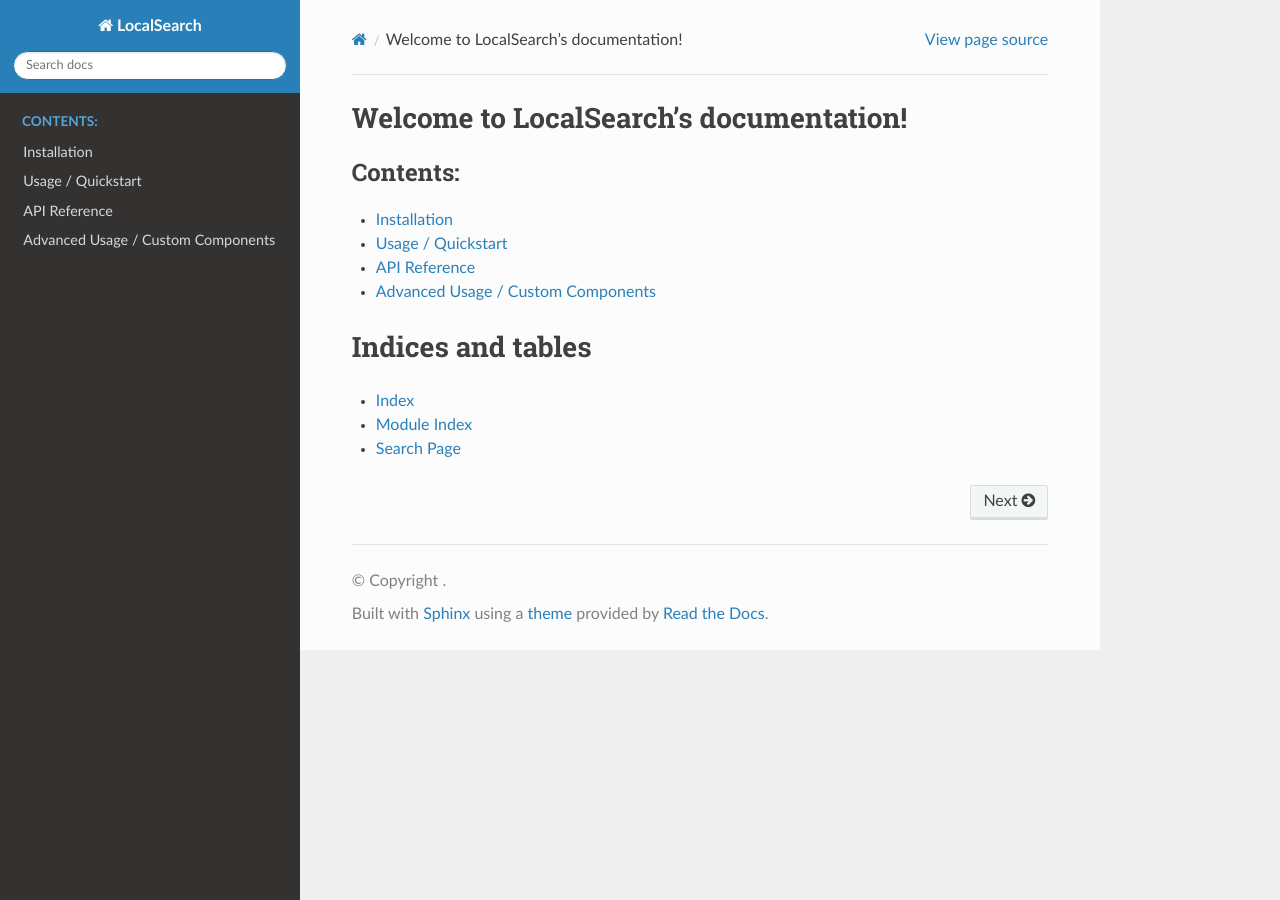
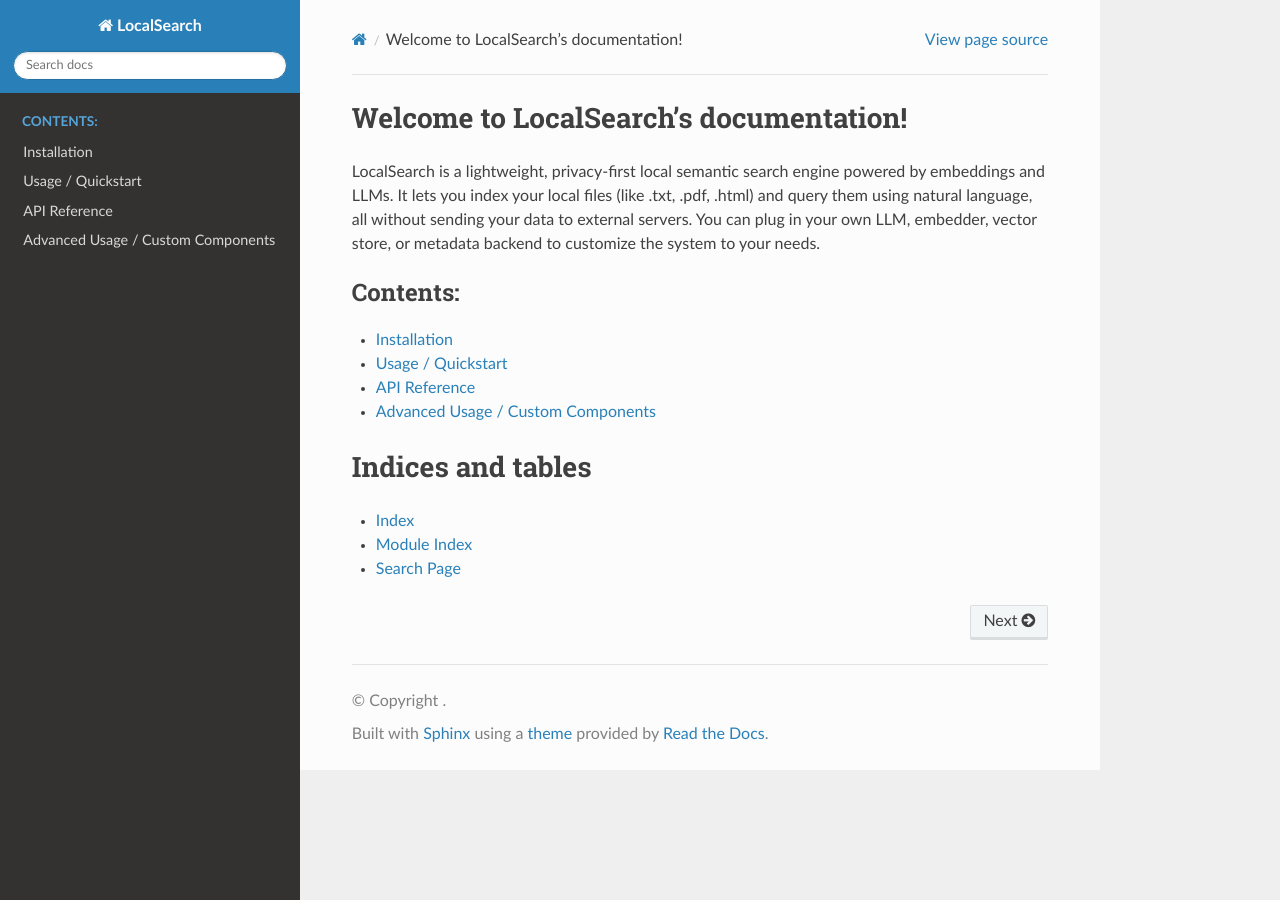
Before and after one commit to RickSanchezStoic/LocalSearch, a Sphinx documentation site: the page built from docs/index.rst, in a window 1280 px wide. Built offline with Sphinx 7.4.7 and the Read the Docs theme 3.1.0, drawn with Linux system fonts in a browser that asks for light colours.

Commit message:
modified docs a bit

```diff
--- a/docs/index.rst
+++ b/docs/index.rst
@@ -1,5 +1,10 @@
 Welcome to LocalSearch’s documentation!
 ======================================
+
+LocalSearch is a lightweight, privacy-first local semantic search engine powered by embeddings and LLMs.
+It lets you index your local files (like .txt, .pdf, .html) and query them using natural language,
+all without sending your data to external servers. You can plug in your own LLM, embedder, vector store,
+or metadata backend to customize the system to your needs.
 
 .. toctree::
    :maxdepth: 1
@@ -10,9 +15,6 @@
    api
    examples
 
-
-
-
 Indices and tables
 ==================
 * :ref:`genindex`
```
